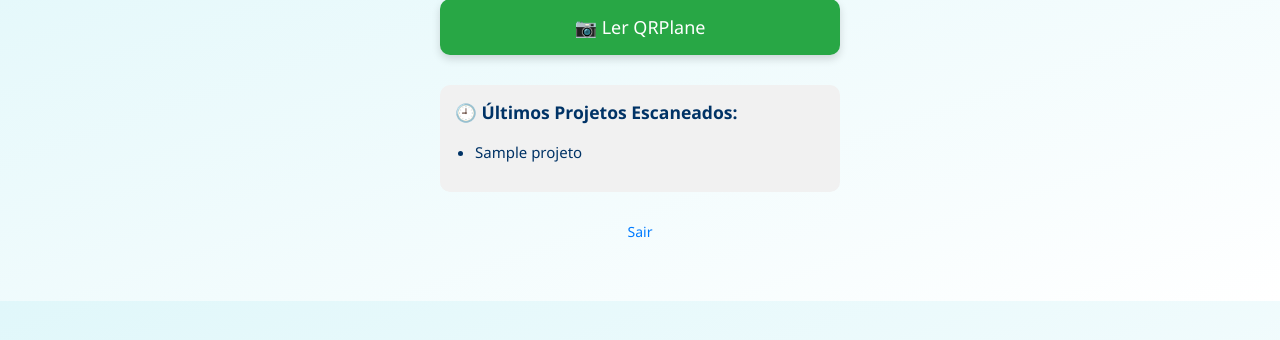
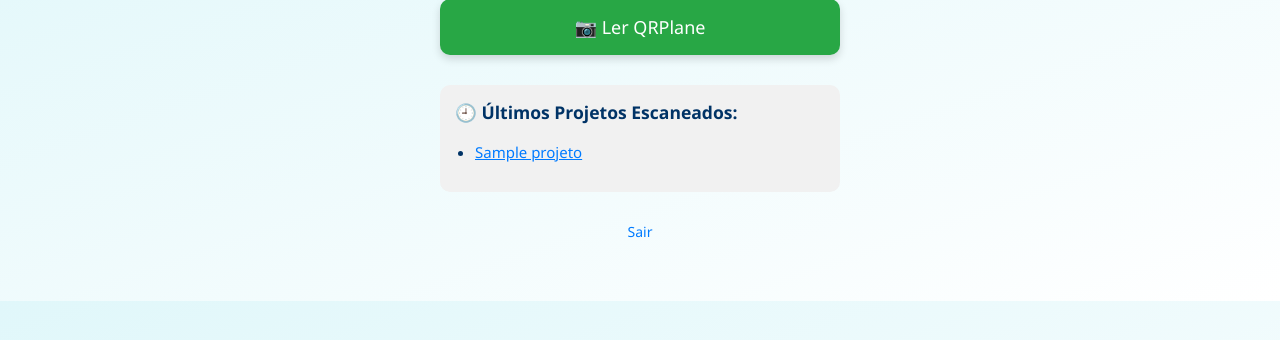
Before and after one commit to Eneiashcode/qrplane-mvp, a Flask app: template templates/home.html in a window 1280 px wide. Shown: the part 141-481 px from the top of the page. Run offline with Flask 3, Linux system fonts and the light colour scheme; the template is opened without the code that fills it: most values are stand-ins (such as "Sample title", 1, 10 or a date in 2020).

Commit message:
Funcionalidade de histórico clicável com os últimos 10 projetos

```diff
--- a/main.py
+++ b/main.py
@@ -40,6 +40,7 @@
         return redirect('/')
     historico = carregar_historico()
     historico_usuario = [h for h in historico if h['usuario'] == session['user']]
+    historico_usuario = historico_usuario[-10:][::-1]  # últimos 10, mais recentes primeiro
     return render_template('home.html', historico=historico_usuario)
 
 @app.route('/projeto')
@@ -100,6 +101,18 @@
     session.pop('user', None)
     return redirect('/')
 
+@app.route('/abrir_projeto', methods=['POST'])
+def abrir_projeto():
+    if 'user' not in session:
+        return redirect('/')
+    projeto = request.form.get('projeto')
+    if projeto:
+        salvar_historico(session['user'], projeto)
+        return redirect('/projeto')
+    return redirect('/home')
+
+
+
 if __name__ == '__main__':
     port = int(os.environ.get("PORT", 5000))
     app.run(host="0.0.0.0", port=port)
--- a/templates/home.html
+++ b/templates/home.html
@@ -65,6 +65,25 @@
             padding-left: 20px;
         }
 
+        .historico form {
+            display: inline;
+        }
+
+        .btn-historico {
+            background: none;
+            border: none;
+            color: #007bff;
+            font-size: 15px;
+            cursor: pointer;
+            text-decoration: underline;
+            padding: 0;
+            font-family: inherit;
+        }
+
+        .btn-historico:hover {
+            color: #0056b3;
+        }
+
         .logout {
             margin-top: 30px;
             font-size: 14px;
@@ -88,7 +107,12 @@
             <h3>🕘 Últimos Projetos Escaneados:</h3>
             <ul>
                 {% for item in historico %}
-                    <li>{{ item.projeto }}</li>
+                    <li>
+                        <form method="POST" action="/abrir_projeto">
+                            <input type="hidden" name="projeto" value="{{ item.projeto }}">
+                            <button type="submit" class="btn-historico">{{ item.projeto }}</button>
+                        </form>
+                    </li>
                 {% endfor %}
             </ul>
         </div>
```
